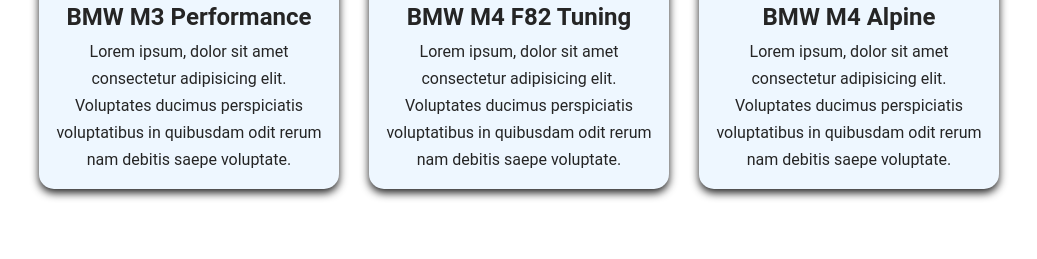
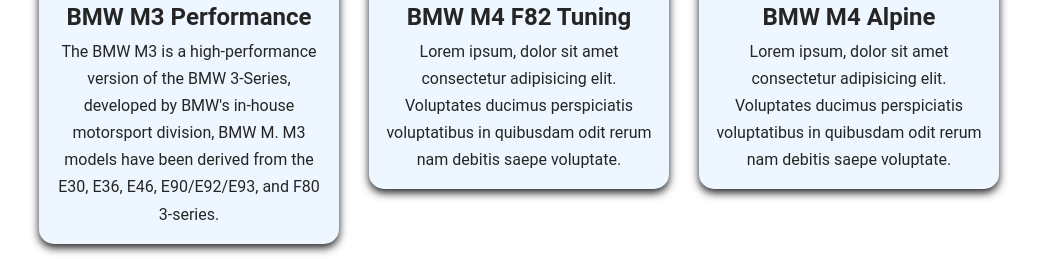
Before and after one commit to TaniaPavliuk/lessons, a plain HTML site: page index.html in a window 1280 px wide. Shown: the part 609-868 px from the top of the page, without its empty margins (61-1098 px from the left). Before the commit the page ends 813 px from the top, so only its background shows below. Drawn offline with Linux system fonts and the light colour scheme; a web font is replaced by a local one.

Commit message:
add text to the 4d card

```diff
--- a/index.html
+++ b/index.html
@@ -29,7 +29,7 @@
         <div class="card">
             <img class="displayed" src="./images/824967.jpg" alt="BmW" width="250">
             <h2>BMW M3 Performance</h2>
-            <p>Lorem ipsum, dolor sit amet consectetur adipisicing elit. Voluptates ducimus perspiciatis voluptatibus in quibusdam odit rerum nam debitis saepe voluptate.
+            <p>The BMW M3 is a high-performance version of the BMW 3-Series, developed by BMW's in-house motorsport division, BMW M. M3 models have been derived from the E30, E36, E46, E90/E92/E93, and F80 3-series.
             </p>
         </div>
         <div class="card">
```
